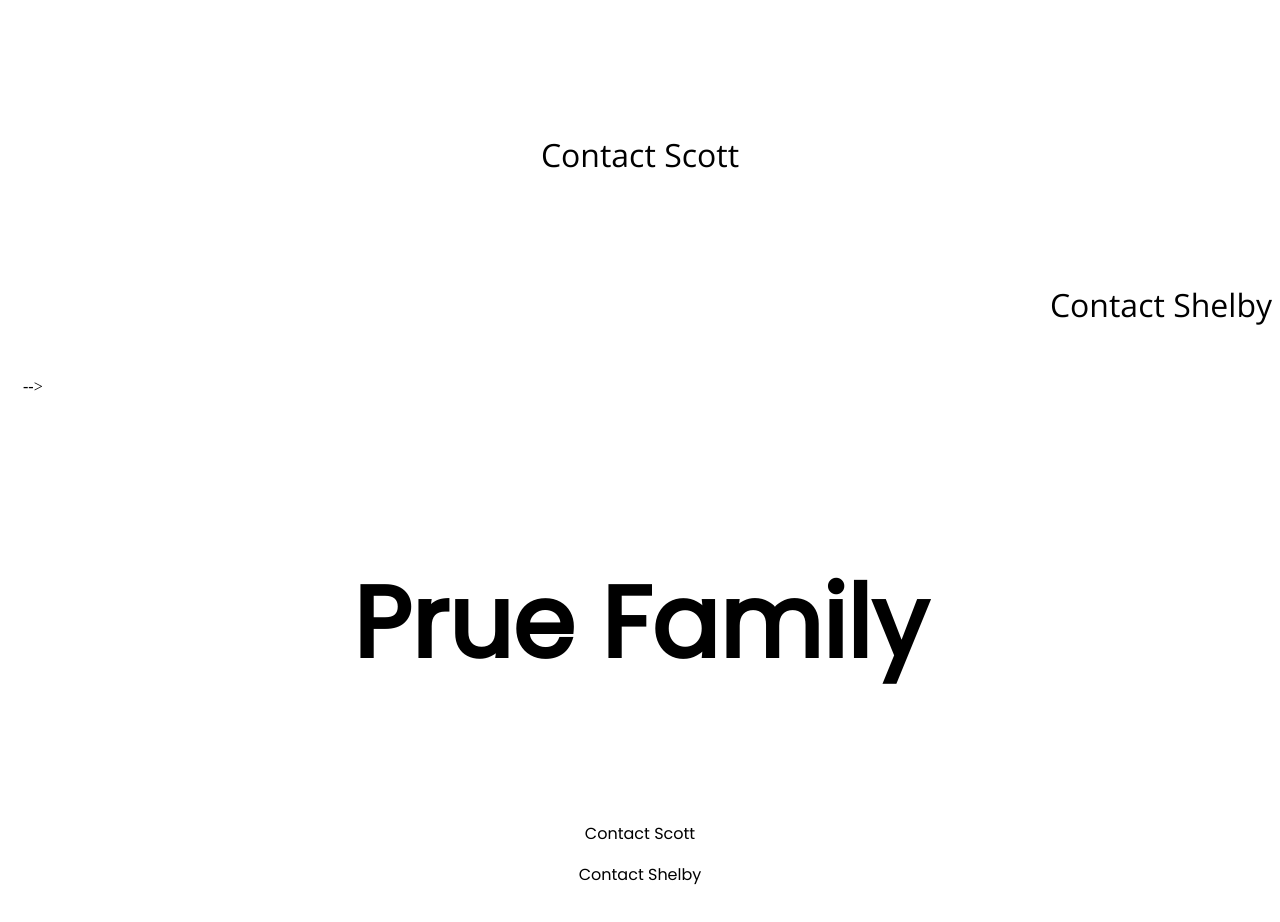
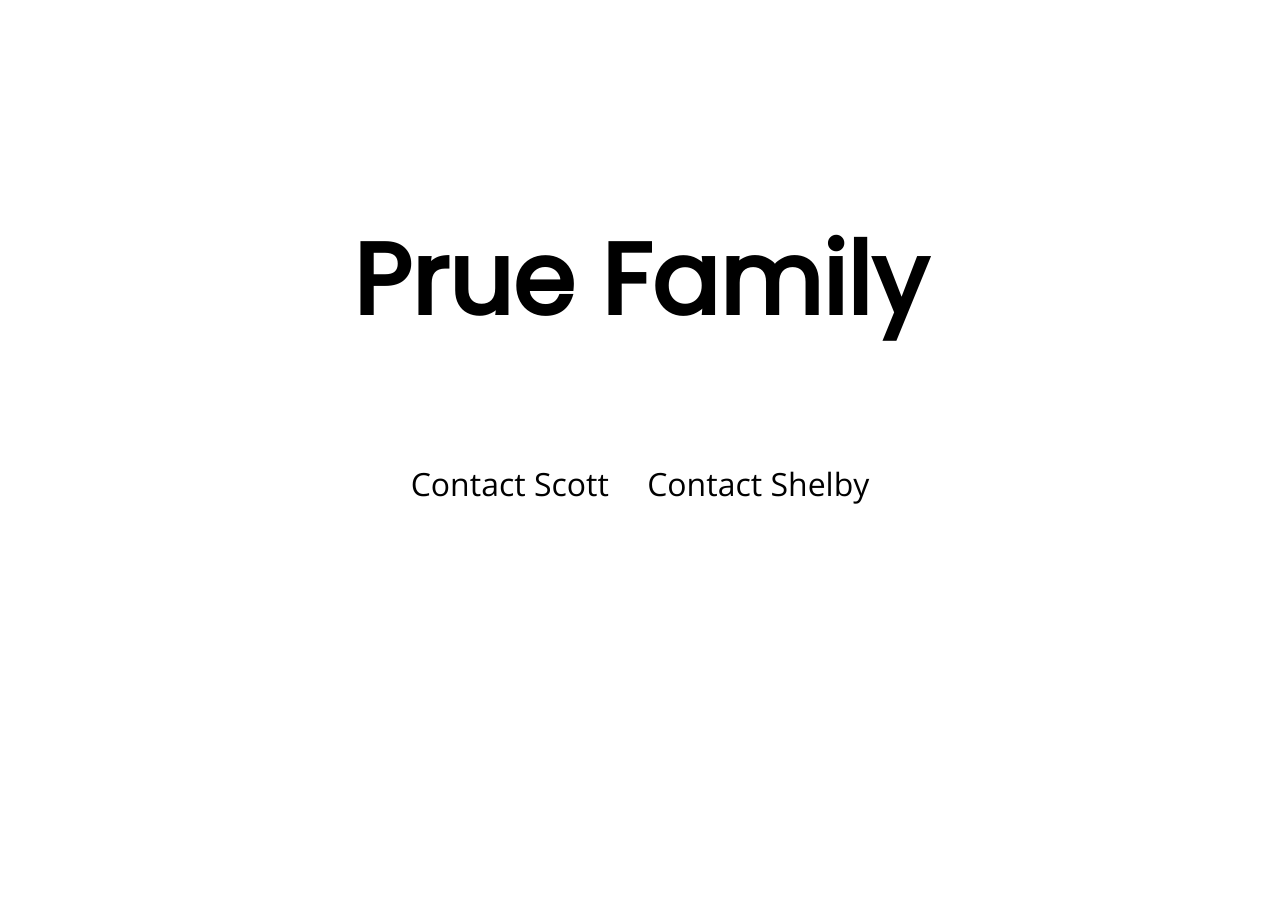
Before and after one commit to shelmorgan/prue-family, a plain HTML site: page index.html in a window 1280 px wide. After the commit the page ends 800 px from the top, so only its background shows below. Drawn offline with nearby package versions, Linux system fonts and the light colour scheme.

Commit message:
Update index.html
trying to bring it back to where it was before it got messed up

```diff
--- a/index.html
+++ b/index.html
@@ -19,6 +19,21 @@
   padding-top: 50px;
 }
 
+.scott {
+  padding: 40px 15px;
+  text-align: center;
+  font-size: 32px;
+  font-family: "Open Sans", sans-serif;
+  display: inline;
+}
+
+.shelby {
+  padding: 40px 15px;
+  text-align: right;
+  font-size: 32px;
+  font-family: "Open Sans", sans-serif;
+  display: inline;
+}
 .container {
   padding: 40px 15px;
   text-align: center;
@@ -31,43 +46,10 @@
   font-family: "Poppins", sans-serif;
 }
 
- .scott-link {
-  padding: 40px 15px;
-  text-align: center;
-  font-size: 32px;
-  font-family: "Open Sans", sans-serif;
-  display: inline;
-}
-
-.shelby-link {
-  padding: 40px 15px;
-  text-align: right;
-  font-size: 32px;
-  font-family: "Open Sans", sans-serif;
-  display: inline;
-}
 
 </style>
 </head>
   <body>
-<!--     <div class="container">
-      <div class="intro-section">
-        <h1>Prue Family</h1>
-
-      </div>
-      <div>
-        <!--   normal p text -->
-        <div class="scott-link">
-          <p class="scott"><a href="mailto:prescottprue@gmail.com">Contact Scott</a>
-          </p>
-        </div>
-        <div class="shelby-link">
-          <p class="shelby"><a href="mailto:shelbymorganbell@gmail.com">Contact Shelby</a>
-          </p>
-        </div>
-      </div>
-    </div> -->
-
     <div class="container">
 
       <div class="intro-section">
```
Lines whose indentation alone changed are shown as unchanged.
